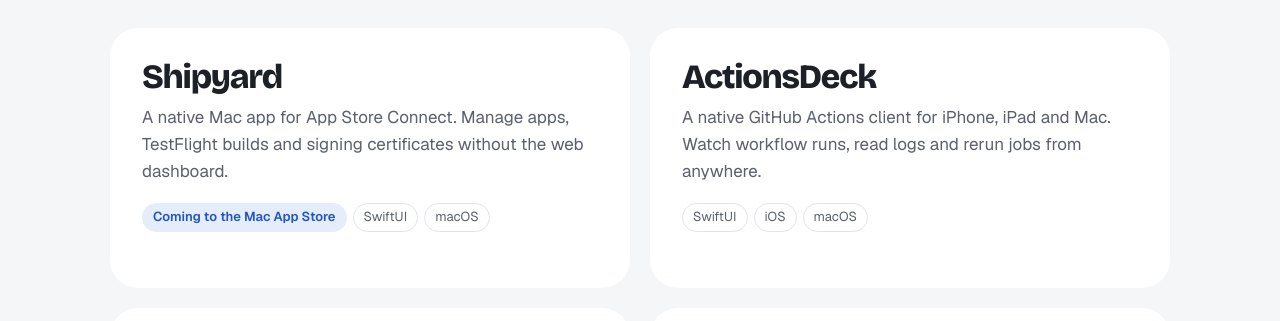
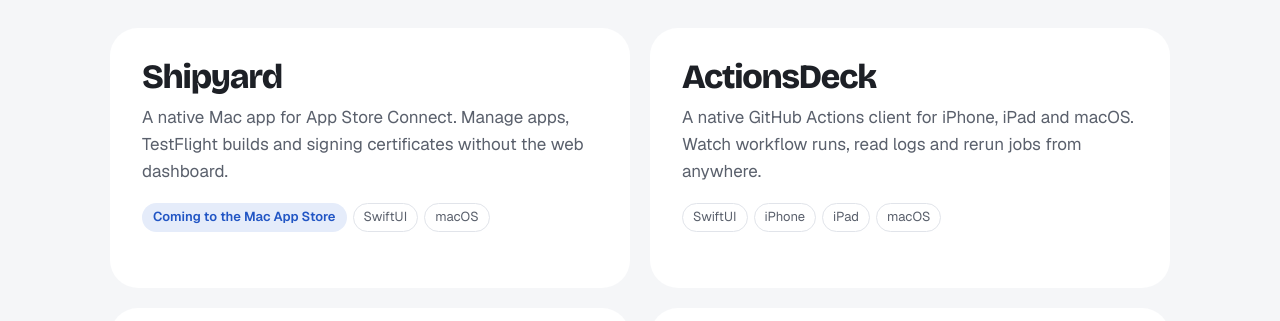
Before and after one commit to patelsid1211/patelsid1211.github.io, a Jekyll site: the page index.html, which Jekyll copies as it is, in a window 1280 px wide and 900 px high, scrolled down 5849 px. Shown: the part 154-475 px from the top of the window. Built offline with Jekyll 4.4.1, drawn with Linux system fonts in a browser that asks for light colours.

Commit message:
List iPhone, iPad and macOS for ActionsDeck

```diff
--- a/index.html
+++ b/index.html
@@ -516,8 +516,8 @@ footer { padding-block: 28px 48px; color: var(--muted); font-size: 14px; display
       </article>
       <article class="build rise">
         <h3>ActionsDeck</h3>
-        <p>A native GitHub Actions client for iPhone, iPad and Mac. Watch workflow runs, read logs and rerun jobs from anywhere.</p>
-        <div class="meta"><span class="tag">SwiftUI</span><span class="tag">iOS</span><span class="tag">macOS</span></div>
+        <p>A native GitHub Actions client for iPhone, iPad and macOS. Watch workflow runs, read logs and rerun jobs from anywhere.</p>
+        <div class="meta"><span class="tag">SwiftUI</span><span class="tag">iPhone</span><span class="tag">iPad</span><span class="tag">macOS</span></div>
       </article>
       <article class="build rise">
         <h3>HireFill</h3>
```
